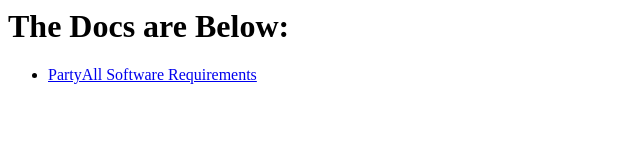
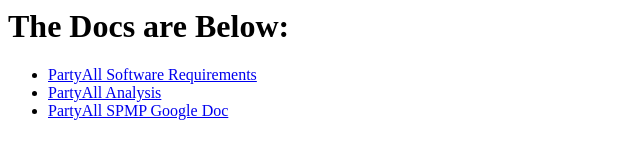
Before and after one commit to jmuia/dj-web-app-docs, a website: page index.html in a window 1280 px wide. Shown: the whole page, without its empty margins (0-640 px from the left). Drawn offline with Linux system fonts and the light colour scheme.

Commit message:
Add links to index, kill SPMP file

```diff
--- a/index.html
+++ b/index.html
@@ -8,6 +8,8 @@
         <h1>The Docs are Below:</h1>
         <ul>
             <li><a href="docs/partyall-software-requirements.html">PartyAll Software Requirements</a></li>
+            <li><a href="docs/partyall-analysis.html">PartyAll Analysis</a></li>
+            <li><a href="https://docs.google.com/a/mylaurier.ca/document/d/1DNzLQjyimyN0LjhnaCp7OnaZhO8xeZFGn8z7TQNBKoU/edit?usp=sharing">PartyAll SPMP Google Doc</a></li>
         </ul>
     </body>
 </html>
```
Also changed, not shown: 1 other file.
